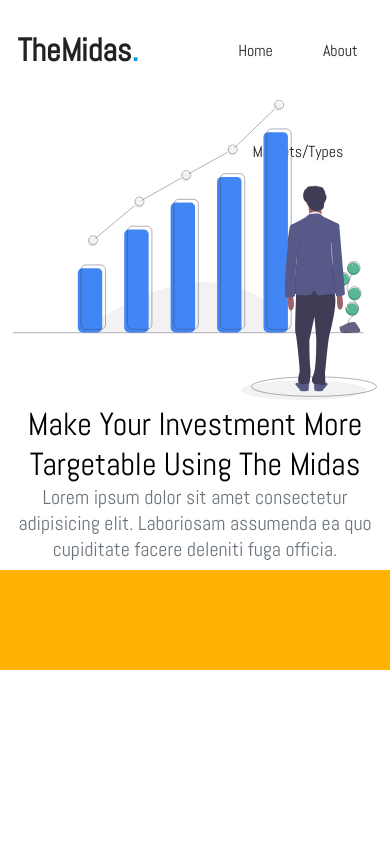
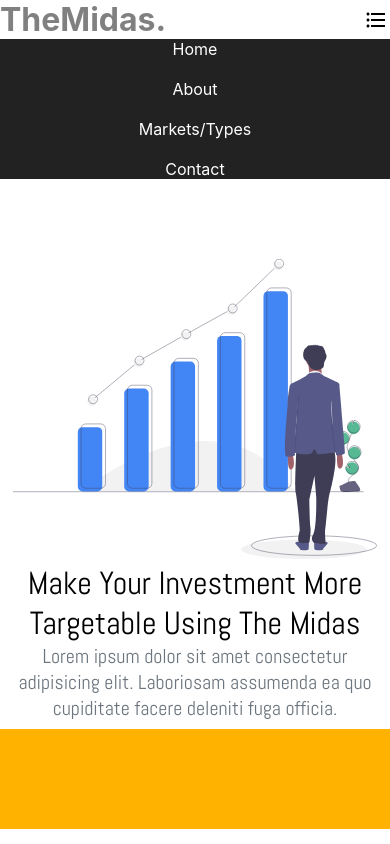
Before and after one commit to dhtprbs12/themidas, a React (Create React App) app: page / in a window 390 px wide. Built offline with nearby package versions, Linux system fonts and the light colour scheme.

Commit message:
responsible header

```diff
--- a/src/components/ExpectedAmountMoney.tsx
+++ b/src/components/ExpectedAmountMoney.tsx
@@ -1,10 +1,11 @@
 import React, { useState } from 'react'
-import { makeStyles, createStyles, Theme, Grid, TextField, Typography, TableContainer, Table, TableHead, TableRow, TableCell, TableBody, Paper } from '@material-ui/core';
+import { makeStyles, createStyles, Theme, Grid, TextField, Typography, TableContainer, Table, TableHead, TableRow, TableCell, TableBody, Paper, Button } from '@material-ui/core';
 import MathJax from 'react-mathjax'
 
 function KellyFormula() {
   const kelly = `F = P - [(1 - P) / R]`
   return (
+    <div style={{ margin: '0 auto' }}>
       <MathJax.Provider>
         <MathJax.Node formula={kelly} />
         <TableContainer component={Paper}>
@@ -38,6 +39,7 @@ function KellyFormula() {
           </Table>
         </TableContainer>
       </MathJax.Provider>
+    </div>
   );
 }
 
@@ -46,7 +48,7 @@ const useStyles = makeStyles((theme: Theme) =>
     root: {
       display: 'flex',
       flexWrap: 'wrap',
-      overflow: 'auto'
+      overflow: 'auto',
     },
     margin: {
       margin: theme.spacing(1),
@@ -60,6 +62,19 @@ const useStyles = makeStyles((theme: Theme) =>
   }),
 );
 
+function checkIfVariablesSet(variables: { probToWin: string, expectedProfitValue: string, expectedLossValue: string }) {
+  if (variables.probToWin === '') {
+    return false
+  }
+  if (variables.expectedProfitValue === '') {
+    return false
+  }
+  if (variables.expectedLossValue === '') {
+    return false
+  }
+  return true
+}
+
 const formatter = new Intl.NumberFormat('en-US', {
   style: 'currency',
   currency: 'USD',
@@ -68,17 +83,32 @@ const formatter = new Intl.NumberFormat('en-US', {
 
 const ExpectedAmountMoney: React.FC = () => {
   const classes = useStyles();
+  const [variables, setVariables] = useState({
+    probToWin: '',
+    expectedProfitValue: '',
+    expectedLossValue: '',
+  })
+  const [expectedAmoundMoneyResult, setExpectedAmoundMoneyResult] = useState('')
 
-  const [probToWin, setProbToWin] = useState('')
-  const [expectedProfitValue, setExpectedProfitValue] = useState('')
-  const [expectedLossValue, setExpectedLossValue] = useState('')
+  function onCalcuateBtnClicked() {
+    if (checkIfVariablesSet(variables)) {
+      const probToWin = Number(variables.probToWin.replace(/[%]/ig, ''))
+      const expectedProfit = Number(variables.expectedProfitValue.replace(/[$,]/ig, ''))
+      const expectedLoss = Number(variables.expectedLossValue.replace(/[$,]/ig, ''))
+      const result = probToWin - ((100 - probToWin) / (expectedProfit / expectedLoss))
+      setExpectedAmoundMoneyResult(`%${result}`)
+    }
+  }
 
   function onProbabilityToWinInput(event) {
     const value = event.target.value
     const number: number = Number(value.replace(/[%]/ig, ''))
 
     if (!isNaN(number) && number <= 100) {
-      setProbToWin(`%${number}`)
+      setVariables(prev => ({
+        ...prev,
+        probToWin: `%${number}`
+      }))
     }
   }
 
@@ -87,7 +117,10 @@ const ExpectedAmountMoney: React.FC = () => {
     const number: number = Number(value.replace(/[$,]/ig, ''))
 
     if (!isNaN(number)) {
-      setExpectedProfitValue(formatter.format(number))
+      setVariables(prev => ({
+        ...prev,
+        expectedProfitValue: formatter.format(number)
+      }))
     }
   }
 
@@ -96,7 +129,10 @@ const ExpectedAmountMoney: React.FC = () => {
     const number: number = Number(value.replace(/[$,]/ig, ''))
 
     if (!isNaN(number)) {
-      setExpectedLossValue(formatter.format(value))
+      setVariables(prev => ({
+        ...prev,
+        expectedLossValue: formatter.format(number)
+      }))
     }
   }
 
@@ -105,42 +141,63 @@ const ExpectedAmountMoney: React.FC = () => {
       <Grid container spacing={1}>
         <Grid container item>
           <TextField
-            label="Probability to win"
+            error={variables.probToWin === ''}
+            helperText={(variables.probToWin === '') ? 'Required' : ''}
+            style={{ marginTop: '10px' }}
+            label="Probability to win(number-only)"
             size="small"
             variant="outlined"
             onInput={onProbabilityToWinInput}
-            value={probToWin}
+            value={variables.probToWin}
             fullWidth />
         </Grid>
         <Grid container item>
           <TextField
-            label="Expected profit"
+            error={variables.expectedProfitValue === ''}
+            helperText={(variables.expectedProfitValue === '') ? 'Required' : ''}
+            label="Expected profit(number-only)"
             size="small"
             variant="outlined"
             onInput={onExpectedProfitInput}
-            value={expectedProfitValue}
+            value={variables.expectedProfitValue}
             fullWidth />
         </Grid>
         <Grid container item>
           <TextField
-            label="Expected loss"
+            error={variables.expectedLossValue === ''}
+            helperText={(variables.expectedLossValue === '') ? 'Required' : ''}
+            label="Expected loss(number-only)"
             variant="outlined"
             size="small"
             onInput={onExpectedLossInput}
-            value={expectedLossValue}
+            value={variables.expectedLossValue}
             fullWidth />
         </Grid>
       </Grid>
       <Grid container spacing={1} style={{ marginTop: '20px' }}>
-        <Grid item xs={12}>
+        <Grid item xs={12} sm={8}>
           <TextField
-            id="filled-read-only-input"
-            label="$"
+            id="outlined-read-only-input"
+            label="Result(read-only)"
+            value={expectedAmoundMoneyResult === '' ? '%' : expectedAmoundMoneyResult}
             InputProps={{
               readOnly: true,
             }}
             variant="outlined"
           />
+        </Grid>
+        <Grid style={{
+          display: 'flex',
+          alignItems: 'center',
+          justifyContent: 'center'
+        }} item xs={12} sm={4}>
+          <Button
+            onClick={onCalcuateBtnClicked}
+            disabled={!checkIfVariablesSet(variables)}
+            variant="contained"
+            color="primary">
+            Calculate
+          </Button>
         </Grid>
       </Grid>
       <Typography style={{ marginTop: '20px' }}>
--- a/src/components/Navigation.tsx
+++ b/src/components/Navigation.tsx
@@ -1,47 +1,56 @@
-import React from "react";
-import "../css/Header.css";
+import React, { useState, useEffect } from "react";
+import "../css/Navigation.css";
 import { BrowserRouter as Router, Link, Route } from "react-router-dom";
 import About from "./About";
 import FilterSearch from "./FilterSearch";
 import Home from "./Home";
 import Contact from "./Contact";
 import { createBrowserHistory } from "history";
+import FormatListBulletedOutlinedIcon from '@material-ui/icons/FormatListBulletedOutlined';
 
 const history = createBrowserHistory();
 
-const Navigation: React.FC = props => {
+const Navigation: React.FC = () => {
+  const [showNav, setShowNav] = useState(true);
+  const [isSmallScreen, setIsSmallScreen] = useState(false)
+
+  useEffect(() => {
+    const mediaQuery = window.matchMedia('(max-width: 500px)')
+    mediaQuery.addListener(handleMediaQueryChange)
+    handleMediaQueryChange(mediaQuery)
+
+    return () => {
+      mediaQuery.removeListener(handleMediaQueryChange)
+    }
+  })
+
+  const handleMediaQueryChange = mediaQuery => {
+    if (mediaQuery.matches) {
+      setIsSmallScreen(true)
+    } else {
+      setIsSmallScreen(false)
+    }
+  }
+  const toggleNavigation = () => {
+    setShowNav(!showNav)
+  }
   return (
     <Router history={history}>
       <header className="header">
-        <div className="row">
-          <div className="header-center">
-            <div className="header-left">
-              <h1>
+        <h1 className='siteName'>
           <Link to="/">
             TheMidas<span>.</span>
           </Link>
         </h1>
-            </div>
-            <div className="header-right">
-              <nav>
-                <ul>
-                  <li>
+        {(!isSmallScreen || showNav) && <nav className='nav'>
           <Link to="/">Home</Link>
-                  </li>
-                  <li>
           <Link to="/about">About</Link>
-                  </li>
-                  <li>
           <Link to="/markets">Markets/Types</Link>
-                  </li>
-                  <li>
           <Link to="/contact">Contact</Link>
-                  </li>
-                </ul>
-              </nav>
-            </div>
-          </div>
-        </div>
+        </nav>}
+        <button onClick={toggleNavigation} className='responsible-header-image'>
+          <FormatListBulletedOutlinedIcon />
+        </button>
       </header>
       <Route path="/" exact strict render={() => <Home />} />
       <Route path="/about" exact strict render={() => <About />} />
--- a/src/css/FilterSearch.css
+++ b/src/css/FilterSearch.css
@@ -2,21 +2,17 @@
   margin-top: 60px;
   margin-left: 10px;
 }
+
 h4{
   margin-bottom: 10px;
 }
 
 .filter-types{
   width: 100%;
-  margin-bottom: 50px;
-}
-
-.filter-period{
-  width: 100%;
-  margin-bottom: 50px;
+  margin-bottom: 10px;
 }
 
 .filter-sectors{
   width: 100%;
-  margin-bottom: 50px;
+  margin-bottom: 10px;
 }
--- a/src/css/Header.css
+++ /dev/null
@@ -1,70 +0,0 @@
-@import url("https://fonts.googleapis.com/css?family=Abel&display=swap");
-
-.header {
-  width: 100%;
-  height: 100px;
-}
-
-.row {
-  width: 100%;
-  height: 100px;
-}
-
-a {
-  text-decoration: none;
-  color: #222222;
-}
-
-.header-center {
-  width: 100%;
-  height: 100px;
-}
-
-.header-left {
-  width: 40%;
-  height: 100px;
-  float: left;
-  text-align: center;
-  line-height: 100px;
-  vertical-align: middle;
-}
-
-.header-left h1 {
-  font-family: "Abel";
-}
-
-.header-left span {
-  color: #00a0e5;
-}
-
-.header-right {
-  width: 60%;
-  height: 100px;
-  float: right;
-  text-align: center;
-  line-height: 100px;
-  vertical-align: middle;
-}
-
-.header-right li {
-  display: inline-block;
-  padding: 0px 0px 0px 50px;
-  transition: color 0.3s ease;
-  font-family: "Abel";
-}
-
-.header-right a:hover {
-  color: gray;
-}
-
-@media (max-width: 1220px) {
-  .header-center {
-    width: 100%;
-  }
-  .header-left {
-    width: 40%;
-  }
-  .header-right {
-    width: 60%;
-  }
-}
--- /dev/null
+++ b/src/css/Navigation.css
@@ -0,0 +1,72 @@
+@import url("https://fonts.googleapis.com/css?family=Abel&display=swap");
+
+.header {
+  display: grid;
+  grid-template-areas: 'logo nav';
+  margin-bottom: 80px;
+}
+
+/*
+*Site name vertically align
+*/
+.siteName{
+  display: flex;
+  align-items: center;
+}
+
+.nav{
+  grid-area: nav;
+  display: grid;
+  grid-template-columns: repeat(4, auto);
+  align-items: center;
+  justify-items: center;
+}
+
+a {
+  text-decoration: none;
+  color: #222222;
+}
+
+a:hover {
+  color: gray;
+}
+
+.responsible-header-image{
+  display: none;
+  background-color: transparent !important;
+  border-color: transparent !important;
+  color: black;
+  box-shadow: none;
+  padding: 0 !important;
+  margin: 0 !important;
+}
+
+.MuiSvgIcon-root{
+  float: right;
+}
+
+@media(max-width: 500px){
+  .header{
+    grid-template-areas: 'logo burger' 'nav nav';
+  }
+
+  .nav{
+    grid-template-rows: repeat(4,auto);
+    grid-template-columns: none;
+    row-gap: 20px;
+    background-color: #222222;
+  }
+
+  .nav > a {
+  color: white;
+  }
+
+  .nav > a:hover {
+  color: gray;
+}
+
+  .responsible-header-image{
+    display: block;
+
+  }
+}
```
Also changed, not shown: src/App.tsx (+0 -65 lines), src/components/CompanyExpectedValue.tsx (+87 -21 lines). Lines whose indentation alone changed are shown as unchanged.
